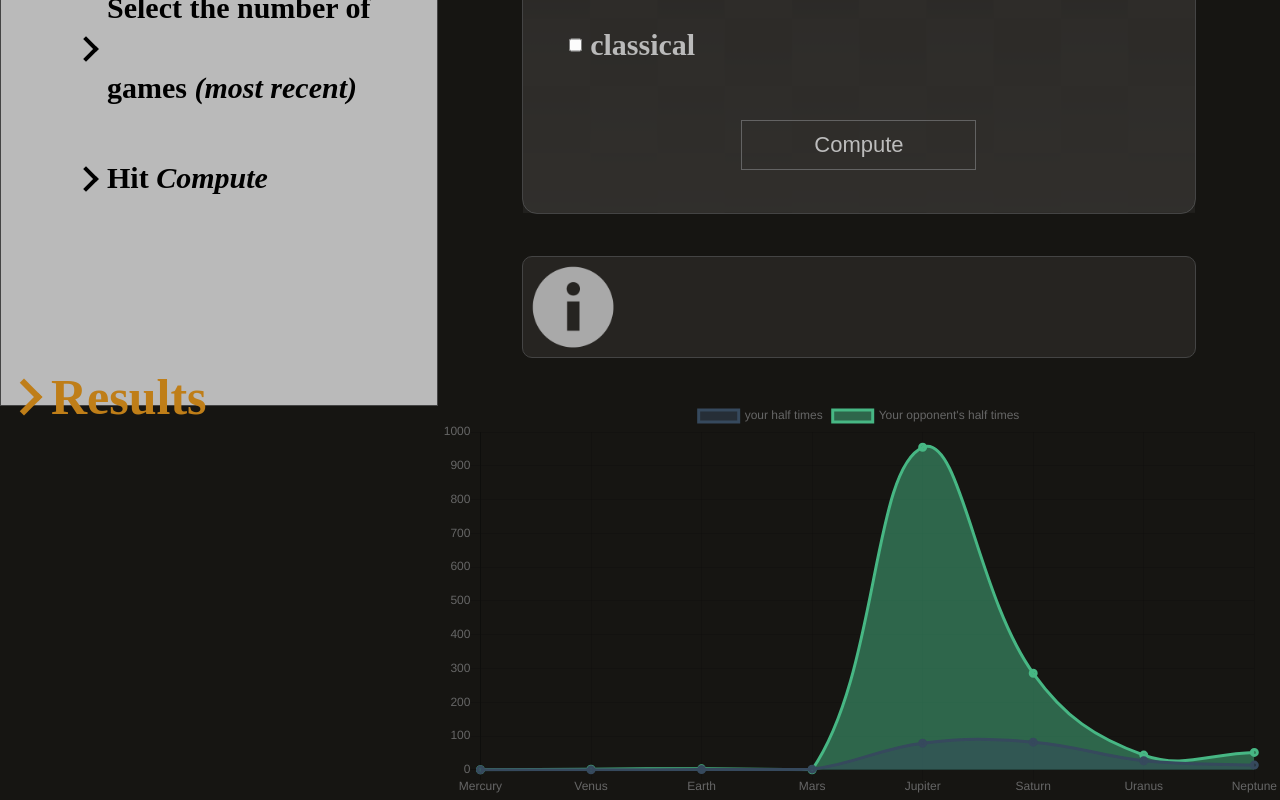
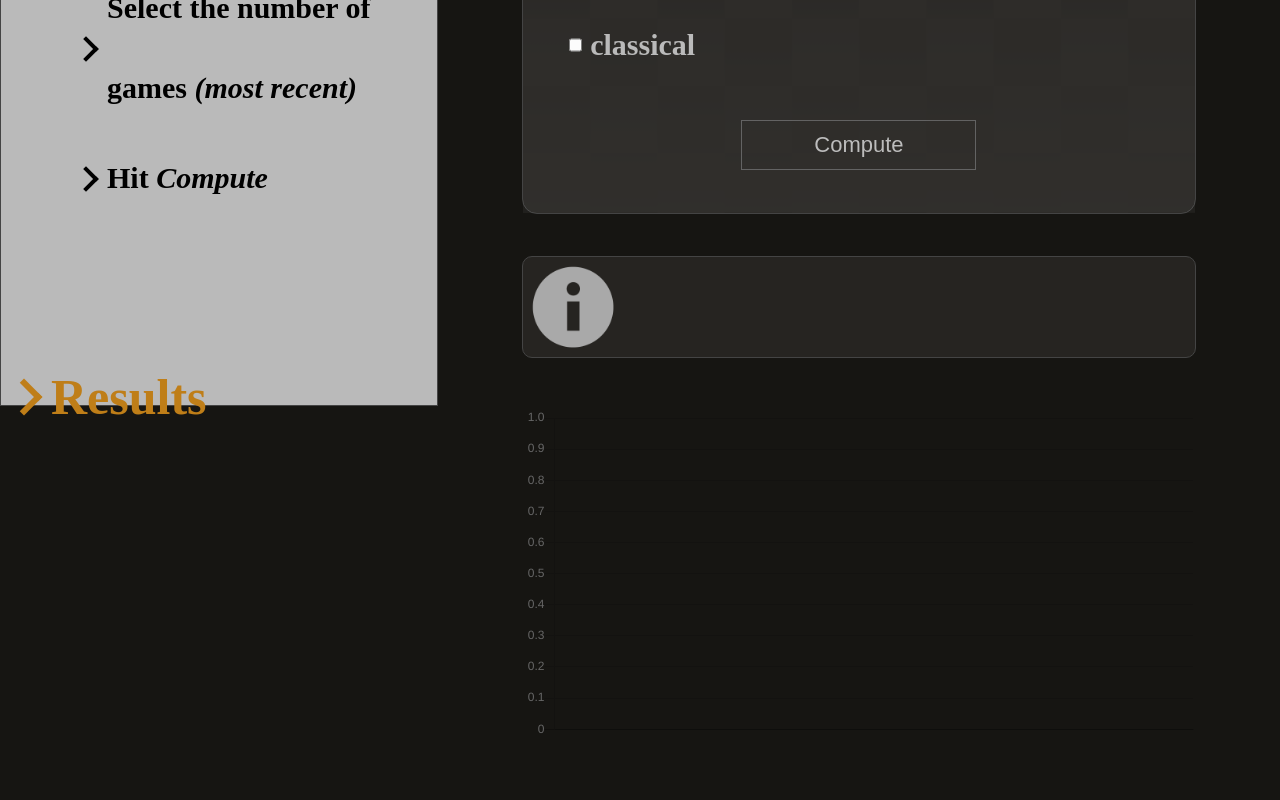
Before and after one commit to hexaquarks/chess_assess, a Vue app: page / in a window 1280 px wide. Shown: the part 546-1346 px from the top of the page. After the commit the page ends 1291 px from the top, so only its background shows below. Built offline with nearby package versions, Linux system fonts and the light colour scheme.

Commit message:
Working line graph for opponent time differential

```diff
--- a/src/components/Chart.vue
+++ b/src/components/Chart.vue
@@ -3,43 +3,19 @@ import { Line } from "vue-chartjs";
 
 export default {
   extends: Line,
-  data: () => ({
+  props: {
     chartdata: {
-      labels: [
-        "Mercury",
-        "Venus",
-        "Earth",
-        "Mars",
-        "Jupiter",
-        "Saturn",
-        "Uranus",
-        "Neptune",
-      ],
-      datasets: [
-        {
-          label: "your half times",
-          data: [0, 0, 1, 2, 79, 82, 27, 14],
-          backgroundColor: "rgba(54,73,93,.5)",
-          borderColor: "#36495d",
-          borderWidth: 3,
-        },
-        {
-          label: "Your opponent's half times",
-          data: [0.166, 2.081, 3.003, 0.323, 954.792, 285.886, 43.662, 51.514],
-          backgroundColor: "rgba(71, 183,132,.5)",
-          borderColor: "#47b784",
-          borderWidth: 3,
-        },
-      ],
+      type: Object,
+      default: null
     },
-    options: {
-      responsive: true,
-      maintainAspectRatio: false,
+    chartOption: {
+      type: Object,
+      default: null
     },
-  }),
-
-  mounted() {
-    this.renderChart(this.chartdata, this.options);
+    height: ""
   },
+  mounted () {
+    this.renderChart(this.chartdata, this.options)
+  }
 };
 </script>
--- a/src/components/Page.vue
+++ b/src/components/Page.vue
@@ -5,45 +5,96 @@
     <div class="mainPanel">
       <Inputs @updateTime="updateTimeDifferential($event)" />
       <Results :timeDifferential="timeDifferential" />
-        <Chart />
+      <div class="chartContainer">
+        <Chart
+          :chartdata="chartDataProps"
+          :chartOption="chartOptionProps"
+          :key="chartOptionProps"
+        />
+      </div>
     </div>
   </div>
 </template>
 
 <script>
-import Inputs from './Inputs.vue'
-import Results from './Results.vue';
-import Navbar from './Navbar.vue';
-import SideMenu from './SideMenu.vue';
-import Chart from './Chart.vue';
+import Inputs from "./Inputs.vue";
+import Results from "./Results.vue";
+import Navbar from "./Navbar.vue";
+import SideMenu from "./SideMenu.vue";
+import Chart from "./Chart.vue";
 
 export default {
-
-  name: 'Page',
+  name: "Page",
 
   components: {
     Inputs,
-    Results ,
+    Results,
     Navbar,
     SideMenu,
-    Chart
+    Chart,
   },
   data() {
     return {
       barChartData: [12, 19, 3, 5, 2, 3],
-      timeDifferential: Number,
-      timeInformationList: Array
-    }
+      timeDifferential: 0,
+      timeInformationList: [],
+      chartDataProps: {},
+      chartOptionProps: {},
+    };
   },
   methods: {
     updateTimeDifferential: function (time) {
-       console.log("here")
-       console.log(time)
+      console.log("HERE");
       this.timeDifferential = time[1];
       this.timeInformationList = time[0];
+      console.log(time[0]);
+      this.generateChartDataProps();
+      this.generateChartOptionProps();
+      console.log(this.chartDataProps);
+      console.log(this.chartOptionProps);
+    },
+    generateDataArray: function (time, handle) {
+      const arr = [];
+      for (var i = 0; i < time.length; i++) {
+        arr.push(time[i][handle]);
       }
-  }
-}
+      return arr;
+    },
+    generateChartDataProps: function () {
+      this.chartDataProps = {
+        labels: Array.from(Array(this.timeInformationList.length).keys()),
+        datasets: [
+          {
+            label: "Your half times",
+            data: this.generateDataArray(this.timeInformationList, 1),
+            backgroundColor: "rgba(54,73,93,.5)",
+            borderColor: "#36495d",
+            borderWidth: 3,
+          },
+          {
+            label: "Your opponent's half times",
+            data: this.generateDataArray(this.timeInformationList, 2),
+            backgroundColor: "rgba(71, 183,132,.5)",
+            borderColor: "#47b784",
+            borderWidth: 3,
+          },
+        ],
+      };
+    },
+    generateChartOptionProps: function () {
+      this.chartOptionProps = {
+        responsive: false,
+        maintainAspectRatio: true,
+        height: "300px",
+        plugins: {
+          filler: {
+            propagate: false,
+          },
+        },
+      };
+    },
+  },
+};
 </script>
 
 <style>
@@ -52,8 +103,16 @@ export default {
   width: 100%;
   height: auto;
 }
-  .mainPanel{
+.mainPanel {
   width: 70%;
   height: auto;
 }
+.chartContainer {
+  height: 300px;
+  margin: 50px auto 0% auto;
+  display: block;
+  width: 80%;
+  max-width: 825px;
+  box-sizing: border-box;
+}
 </style>
```
Lines whose indentation alone changed are shown as unchanged.
